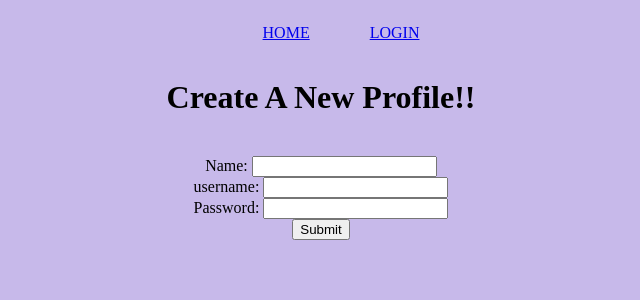
After one commit to oliver-kielian/Children-s-Alarm-Clock, a Flask app: page /create in a window 1280 px wide. The commit adds this page. Shown: the top 300 px of the page, without its empty margins (319-959 px from the left). Run offline with Flask 3, Linux system fonts and the light colour scheme.

Commit message:
Login Is Done.
Need to work on refactoring after.html.

Issues: We need a logout button, and consider if we even want the user to be able to create an account or should this be only for the user.

```diff
--- /dev/null
+++ b/Templates/base.html
@@ -0,0 +1,19 @@
+<!DOCTYPE html>
+<html lang="en">
+    <head>
+        <meta charset="UTF-8">
+        <link href="/static/style.css" rel="stylesheet">
+        <title>{% block title %}{% endblock %}</title>
+    </head>
+    <body>
+        <nav>
+            <ul>
+                <li><a href="/">HOME</a></li>
+                <br>
+                <li><a href="/login">LOGIN</a></li>
+            </ul>
+        </nav>
+        {% block content %}
+        {% endblock %}
+    </body>
+</html>
--- /dev/null
+++ b/Templates/create.html
@@ -0,0 +1,20 @@
+{% extends 'base.html' %}
+{% block title %}
+    Create New User
+{% endblock %}
+{% block content %}
+{% if error %}
+    <p class=error><strong>This Username Is Already Taken Please Try Again :)</strong> {{ error }}
+  {% endif %}
+<form action="/create" method="POST">
+    <h1>Create A New Profile!!</h1>
+    <br>
+    <label for="name">Name:  </label><input type ="text" name ="name" id="name" required>
+    <br>
+    <label for="username">username:  </label><input type ="text" name ="username" id="username" required>
+    <br>
+    <label for="password">Password: </label><input type="password" id="password" name="password" required>
+    <br>
+    <input type="submit" name="CREATE">
+</form>
+{% endblock %}
--- a/server.py
+++ b/server.py
@@ -1,10 +1,9 @@
 import asyncio
-from flask import Flask, render_template, request
+from flask import Flask, render_template, request, redirect, url_for
+from flask_sqlalchemy import *
+from flask_login import *
 from bleak import BleakClient
 from bleak import discover
-
-app = Flask(__name__)
-app.config["SECERT_KEY"] = "mycoolawesomekey"
 
 characteristic ='c4d6aa1d-e90b-42fa-977e-039e7b401994'
 '''
@@ -13,24 +12,84 @@ This is Stuff for arduino
 '''
 # https://panamahitek.com/en/wireless-communication-between-arduino-and-python-using-ble/
 # Asynchronous function to scan for BLE devices
-async def scan():
-    # Use the discover function from the bleak library to scan for devices
-    devices = await discover()
+# async def scan():
+#     # Use the discover function from the bleak library to scan for devices
+#     devices = await discover()
 
-    # Loop through the list of discovered devices
-    for d in devices:
-        if(d.name and "Arduino" in d.name):
-            print(d)
-loop = asyncio.get_event_loop()
-loop.run_until_complete(scan())
+#     # Loop through the list of discovered devices
+#     for d in devices:
+#         if(d.name and "Arduino" in d.name):
+#             print(d)
+# loop = asyncio.get_event_loop()
+# loop.run_until_complete(scan())
 
 '''
 ************************************
 '''
+app = Flask(__name__)
+app.config['SQLALCHEMY_DATABASE_URI'] = 'sqlite:///database.db'
+app.config['SECRET_KEY'] = 'mycoolawesomekey'
+db = SQLAlchemy(app)
 
-@app.route('/', methods=['GET', 'POST'])
+class User(UserMixin, db.Model):
+    id = db.Column(db.Integer, primary_key=True)
+    name = db.Column(db.String(40), unique=True, nullable=False)
+    username = db.Column(db.String(40), nullable=False)
+    password = db.Column(db.String(40), nullable=False)
+
+login_manager = LoginManager(app)
+login_manager.init_app(app)
+app.app_context().push()
+
+db.create_all()
+
+@login_manager.user_loader
+def load_user(uid):
+    user = User.query.filter_by(id=uid).first()
+    return user
+
+@app.route('/create', methods=['GET', 'POST'])
+def create():
+    if request.method == "POST":
+        name = request.form["name"]
+        username = request.form["username"]
+        password = request.form["password"]
+        user = User(name=name, username=username, password=password)
+        if User.query.filter_by(username=username).first():
+            error = " "
+            return render_template("create.html", error=error)
+        else:
+            db.session.add(user)
+            db.session.commit()
+            login_user(user)
+        return redirect(url_for('index'))
+    else:
+        return render_template('create.html')
+
+@app.route('/login', methods=["GET", "POST"])
+def login():
+    if request.method == "GET":
+        return render_template('login.html')
+    elif request.method == "POST":
+        username = request.form['username']
+        password = request.form['password']
+        user = User.query.filter_by(username=username).first()
+        if user != None and password == password:
+            login_user(user)
+            return redirect(url_for('index'))
+        else:
+            msg = " "
+            return render_template('login.html', msg=msg)
+
+
+
+@app.route('/')
 def index():
-    return render_template('index.html')
+    if current_user.is_authenticated:
+        return render_template("after.html")
+    else:
+        return render_template('index.html')
+
 
 @app.route('/morningLight', methods=['POST'])
 def turnOnMLight():
@@ -46,7 +105,6 @@ def turnOnMLight():
 def turnOnNLight():
     color = request.form.get('nightColor')
     print("turning on night light %s", color)
-    ser.write(b'H')
     return '', 204
 
 
@@ -57,7 +115,10 @@ def getBlutooth():
     data = "B"
     ''' https://stackoverflow.com/questions/61543406/asyncio-run-runtimeerror-event-loop-is-closed '''
     # Come back to this as this session seems to not be closing and needs work on!!!
+    loop = asyncio.new_event_loop()
     asyncio.set_event_loop(loop)
+    loop.run_until_complete(main(address, data))
+    loop.close()
     return " ", 200
 
 async def main(address, data):
--- /dev/null
+++ b/static/style.css
@@ -0,0 +1,13 @@
+body {
+    display: flex;
+    flex-direction: column;
+    justify-content: center;
+    align-items: center;
+    text-align: center;
+    background-color:  #c7b9ea;
+    }
+
+ul{
+    list-style: none;
+    display:flex; gap:30px;
+}
```
Also changed, not shown: Templates/after.html (added, +21 -0 lines), Templates/index.html (+8 -19 lines), Templates/login.html (added, +22 -0 lines), instance/database.db (added), style.css (deleted), 1 other file.
